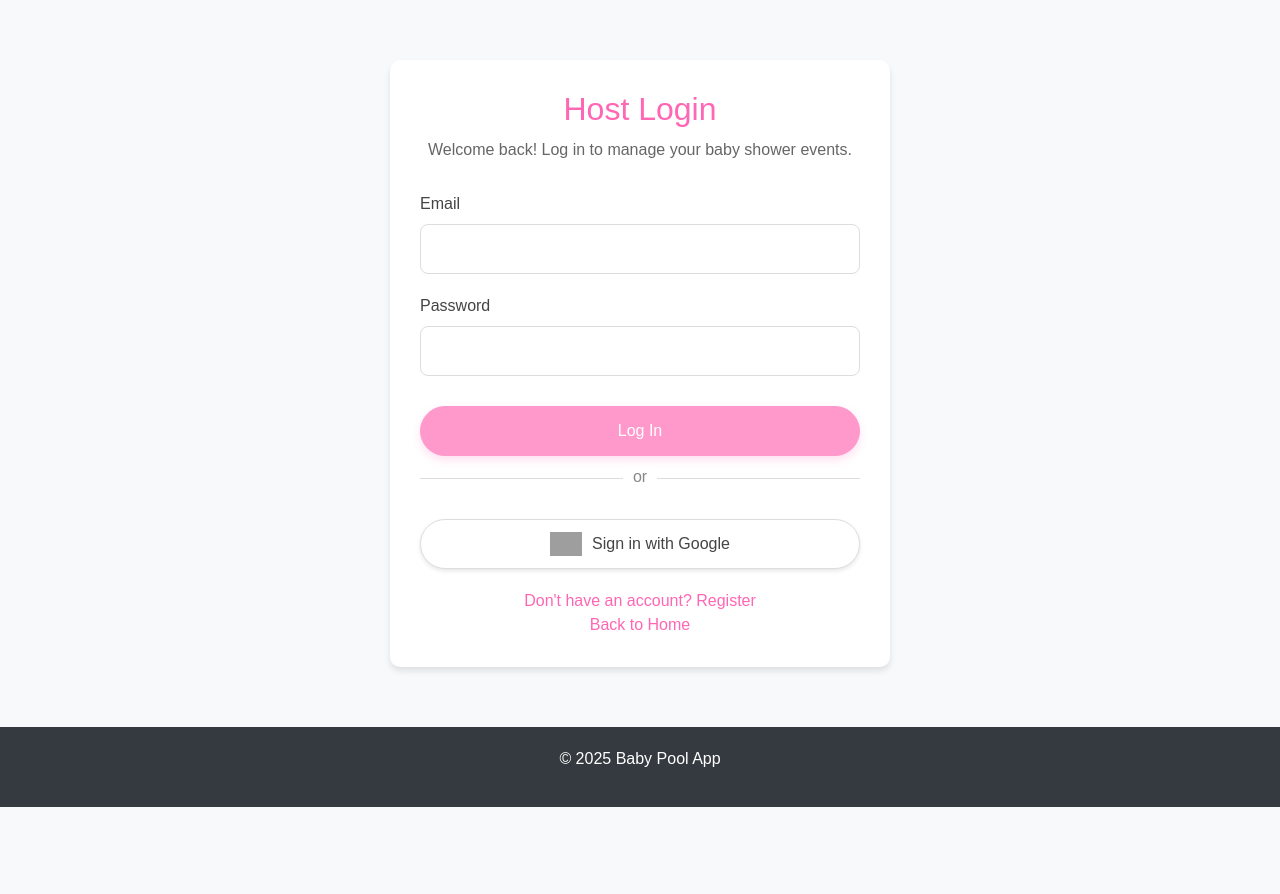
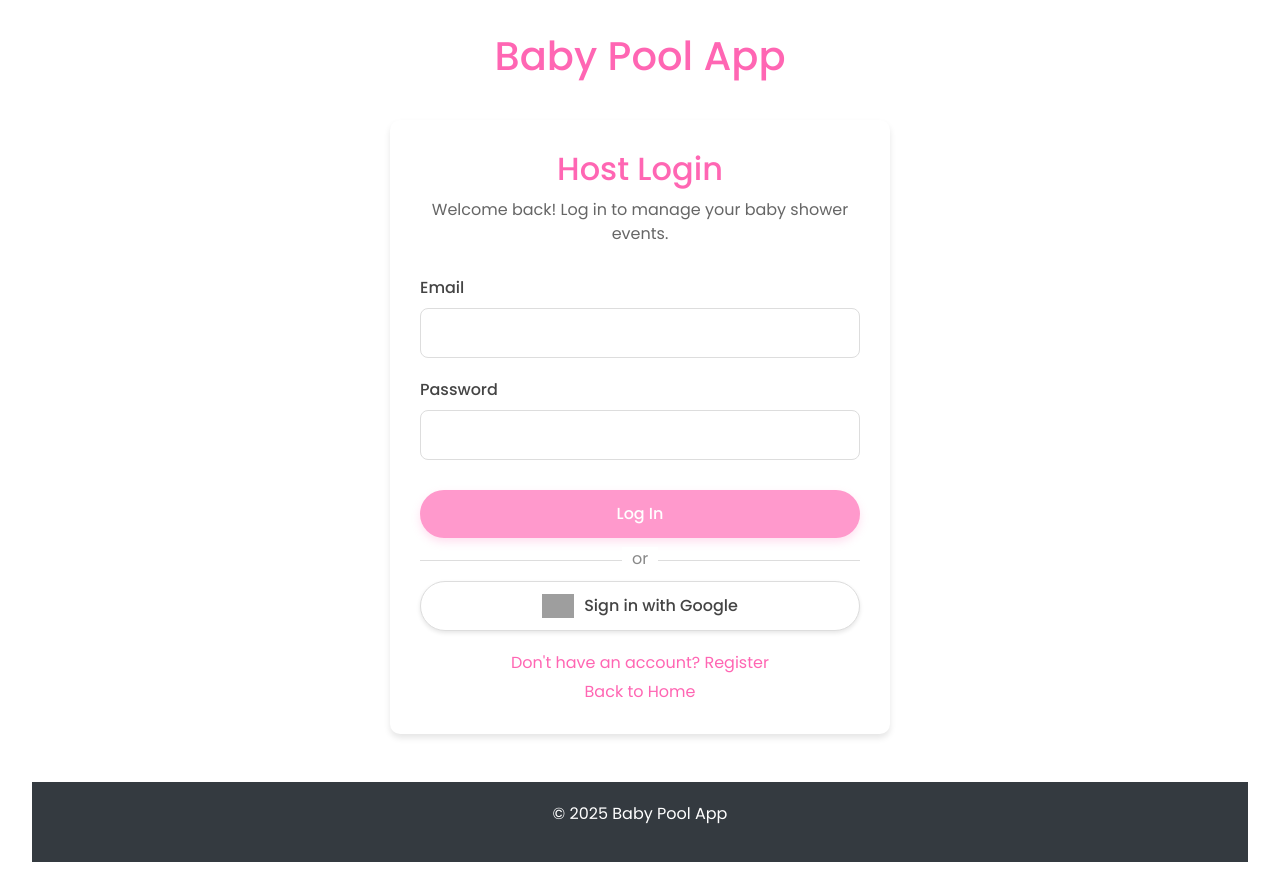
Before and after one commit to sadieflick/babypoolapp, a Flask app: page /auth/host_login in a window 1280 px wide. Before the commit the page ends 807 px from the top, so only its background shows below. Run offline with Flask 3, Linux system fonts and the light colour scheme; grey boxes are pictures that could not be loaded.

Commit message:
Remove custom CSS styling to use external stylesheet for consistent look
Removes inline CSS from host_login.html and defers to an external stylesheet.

Replit-Commit-Author: Agent
Replit-Commit-Session-Id: e0aaefeb-ba99-4837-820d-c48b6a8dea17
Replit-Commit-Screenshot-Url: https://storage.googleapis.com/screenshot-production-us-central1/7c042730-8a5a-4e01-97b1-634fc69ab091/4d839023-7e04-4870-93b2-7fbd8c611e48.jpg

```diff
--- a/templates/host_login.html
+++ b/templates/host_login.html
@@ -5,235 +5,75 @@
     <meta name="viewport" content="width=device-width, initial-scale=1.0">
     <title>Host Login - Baby Pool</title>
     <link rel="stylesheet" href="https://cdn.jsdelivr.net/npm/bootstrap@5.3.0/dist/css/bootstrap.min.css">
-    <style>
-        :root {
-            --primary: #ff99cc;
-            --primary-rgb: 255, 153, 204;
-            --primary-dark: #ff66b3;
-            --primary-light: #ffcce6;
-            --secondary: #99ccff;
-            --secondary-dark: #66b3ff;
-            --secondary-light: #cce6ff;
-        }
-        body {
-            font-family: 'Poppins', sans-serif;
-            background-color: #f8f9fa;
-            min-height: 100vh;
-            display: flex;
-            flex-direction: column;
-        }
-        .container {
-            max-width: 1200px;
-            margin: 0 auto;
-            padding: 20px;
-        }
-        .login-container {
-            max-width: 500px;
-            margin: 40px auto;
-            padding: 30px;
-            background-color: white;
-            border-radius: 10px;
-            box-shadow: 0 4px 6px rgba(0,0,0,0.1);
-        }
-        .login-header {
-            text-align: center;
-            margin-bottom: 30px;
-        }
-        .login-header h1 {
-            font-size: 2rem;
-            color: var(--primary-dark);
-            margin-bottom: 10px;
-        }
-        .login-header p {
-            color: #666;
-        }
-        .form-group {
-            margin-bottom: 20px;
-        }
-        .form-label {
-            font-weight: 500;
-            color: #444;
-        }
-        .form-control {
-            padding: 12px;
-            border-radius: 8px;
-            border: 1px solid #ddd;
-        }
-        .form-control:focus {
-            border-color: var(--primary);
-            box-shadow: 0 0 0 0.25rem rgba(var(--primary-rgb), 0.25);
-        }
-        .btn-primary {
-            background-color: var(--primary);
-            border-color: var(--primary);
-            padding: 12px 30px;
-            font-weight: 500;
-            border-radius: 30px;
-            box-shadow: 0 4px 8px rgba(255, 153, 204, 0.3);
-            transition: all 0.3s ease;
-            width: 100%;
-            margin-top: 10px;
-        }
-        .btn-primary:hover {
-            background-color: var(--primary-dark);
-            border-color: var(--primary-dark);
-            transform: translateY(-2px);
-            box-shadow: 0 6px 12px rgba(255, 153, 204, 0.4);
-        }
-        .google-btn {
-            background-color: white;
-            color: #444;
-            padding: 12px 20px;
-            border-radius: 30px;
-            text-decoration: none;
-            display: inline-flex;
-            align-items: center;
-            justify-content: center;
-            font-weight: 500;
-            margin-top: 20px;
-            border: 1px solid #ddd;
-            box-shadow: 0 2px 4px rgba(0,0,0,0.1);
-            transition: all 0.3s ease;
-            width: 100%;
-        }
-        .google-btn:hover {
-            background-color: #f8f8f8;
-            color: #444;
-            box-shadow: 0 4px 8px rgba(0,0,0,0.1);
-            transform: translateY(-2px);
-        }
-        .login-divider {
-            width: 100%;
-            text-align: center;
-            border-bottom: 1px solid #ddd;
-            line-height: 0.1em;
-            margin: 20px 0 20px;
-            color: #888;
-        }
-        .login-divider span {
-            background: white;
-            padding: 0 10px;
-        }
-        .footer {
-            margin-top: auto;
-            padding: 20px;
-            background-color: #343a40;
-            color: white;
-            text-align: center;
-        }
-        .links {
-            margin-top: 20px;
-            text-align: center;
-        }
-        .links a {
-            color: var(--primary-dark);
-            text-decoration: none;
-        }
-        .links a:hover {
-            text-decoration: underline;
-        }
-
-        /* Alert styling */
-        .alert {
-            padding: 15px;
-            margin-bottom: 20px;
-            border: 1px solid transparent;
-            border-radius: 8px;
-            transition: all 0.3s ease;
-            opacity: 1;
-        }
-        .alert-danger {
-            color: #721c24;
-            background-color: #f8d7da;
-            border-color: #f5c6cb;
-        }
-        .alert-success {
-            color: #155724;
-            background-color: #d4edda;
-            border-color: #c3e6cb;
-        }
-        .alert-fade {
-            opacity: 0;
-            transition: opacity 0.5s ease-out;
-        }
-    </style>
+    <link rel="stylesheet" href="https://fonts.googleapis.com/css2?family=Poppins:wght@300;400;500;600;700&display=swap">
+    <link rel="stylesheet" href="/static/css/main.css">
+    <link rel="stylesheet" href="/static/css/themes.css">
 </head>
 <body>
-    <div class="container">
-        <div class="login-container">
-            <div class="login-header">
-                <h1>Host Login</h1>
-                <p>Welcome back! Log in to manage your baby shower events.</p>
+    <!-- React app root -->
+    <div id="root"></div>
+
+    <!-- Load the bundled React app -->
+    <script src="/static/js/main.js"></script>
+
+    <!-- Temporary login form script until React is fully implemented -->
+    <script>
+    document.addEventListener('DOMContentLoaded', function() {
+        const root = document.getElementById('root');
+
+        // Render login form
+        root.innerHTML = `
+            <div style="font-family: 'Poppins', sans-serif; padding: 2rem; text-align: center;">
+                <h1 style="color: #ff66b3; margin-bottom: 1rem;">Baby Pool App</h1>
+
+                <div style="max-width: 500px; margin: 40px auto; padding: 30px; background-color: white; border-radius: 10px; box-shadow: 0 4px 6px rgba(0,0,0,0.1);">
+                    <div style="text-align: center; margin-bottom: 30px;">
+                        <h2 style="font-size: 2rem; color: #ff66b3; margin-bottom: 10px;">Host Login</h2>
+                        <p style="color: #666;">Welcome back! Log in to manage your baby shower events.</p>
                     </div>
 
-            <div id="error-message" class="alert alert-danger" style="display: none;"></div>
-            <div id="success-message" class="alert alert-success" style="display: none;"></div>
+                    <div id="error-message" style="padding: 15px; margin-bottom: 20px; border: 1px solid #f5c6cb; border-radius: 8px; color: #721c24; background-color: #f8d7da; display: none;"></div>
+                    <div id="success-message" style="padding: 15px; margin-bottom: 20px; border: 1px solid #c3e6cb; border-radius: 8px; color: #155724; background-color: #d4edda; display: none;"></div>
 
                     <form id="login-form">
-                <div class="form-group">
-                    <label for="email" class="form-label">Email</label>
-                    <input type="email" class="form-control" id="email" name="email" required>
+                        <div style="margin-bottom: 20px; text-align: left;">
+                            <label for="email" style="font-weight: 500; color: #444; display: block; margin-bottom: 8px;">Email</label>
+                            <input type="email" id="email" name="email" required style="width: 100%; padding: 12px; border-radius: 8px; border: 1px solid #ddd;">
                         </div>
 
-                <div class="form-group">
-                    <label for="password" class="form-label">Password</label>
-                    <input type="password" class="form-control" id="password" name="password" required>
+                        <div style="margin-bottom: 20px; text-align: left;">
+                            <label for="password" style="font-weight: 500; color: #444; display: block; margin-bottom: 8px;">Password</label>
+                            <input type="password" id="password" name="password" required style="width: 100%; padding: 12px; border-radius: 8px; border: 1px solid #ddd;">
                         </div>
 
-                <button type="submit" class="btn btn-primary">Log In</button>
+                        <button type="submit" style="background-color: #ff99cc; border: none; color: white; padding: 12px 30px; font-weight: 500; border-radius: 30px; box-shadow: 0 4px 8px rgba(255, 153, 204, 0.3); transition: all 0.3s ease; width: 100%; margin-top: 10px; cursor: pointer;">Log In</button>
                     </form>
 
-            <p class="login-divider"><span>or</span></p>
+                    <div style="width: 100%; text-align: center; border-bottom: 1px solid #ddd; line-height: 0.1em; margin: 20px 0; color: #888;">
+                        <span style="background: white; padding: 0 10px;">or</span>
+                    </div>
 
-            <a href="/google_auth/google_login" class="google-btn">
+                    <a href="/google_auth/google_login" style="background-color: white; color: #444; padding: 12px 20px; border-radius: 30px; text-decoration: none; display: flex; align-items: center; justify-content: center; font-weight: 500; margin-top: 20px; border: 1px solid #ddd; box-shadow: 0 2px 4px rgba(0,0,0,0.1); transition: all 0.3s ease;">
                         <img src="https://upload.wikimedia.org/wikipedia/commons/5/53/Google_%22G%22_Logo.svg" alt="Google Logo" style="height: 24px; margin-right: 10px;">
                         Sign in with Google
                     </a>
 
-            <div class="links">
-                <a href="/auth/host_register">Don't have an account? Register</a>
-                <br>
-                <a href="/">Back to Home</a>
-            </div>
+                    <div style="margin-top: 20px; text-align: center;">
+                        <a href="/auth/host_register" style="color: #ff66b3; text-decoration: none; display: block; margin-bottom: 5px;">Don't have an account? Register</a>
+                        <a href="/" style="color: #ff66b3; text-decoration: none;">Back to Home</a>
                     </div>
                 </div>
 
-    <footer class="footer">
+                <footer style="margin-top: 3rem; padding: 20px; background-color: #343a40; color: white; text-align: center;">
                     <p>&copy; 2025 Baby Pool App</p>
                 </footer>
+            </div>
+        `;
 
-    <script>
-        // Helper functions for showing/hiding messages
-        function showError(message) {
-            const errorElement = document.getElementById('error-message');
-            errorElement.textContent = message;
-            errorElement.style.display = 'block';
-
-            // Scroll to error message
-            errorElement.scrollIntoView({ behavior: 'smooth', block: 'center' });
-
-            // Auto-hide after 5 seconds
-            setTimeout(() => {
-                errorElement.style.display = 'none';
-            }, 5000);
-        }
-
-        function showSuccess(message) {
-            const successElement = document.getElementById('success-message');
-            successElement.textContent = message;
-            successElement.style.display = 'block';
-
-            // Scroll to success message
-            successElement.scrollIntoView({ behavior: 'smooth', block: 'center' });
-        }
-
-        function hideMessages() {
-            document.getElementById('error-message').style.display = 'none';
-            document.getElementById('success-message').style.display = 'none';
-        }
-
-        // Form submission handler
-        document.getElementById('login-form').addEventListener('submit', async function(e) {
+        // Add form functionality
+        const loginForm = document.getElementById('login-form');
+        if (loginForm) {
+            loginForm.addEventListener('submit', async function(e) {
                 e.preventDefault();
                 hideMessages();
 
@@ -291,6 +131,31 @@
                     showError('A network error occurred. Please check your connection and try again.');
                 }
             });
+        }
+
+        // Helper functions for showing/hiding messages
+        function showError(message) {
+            const errorElement = document.getElementById('error-message');
+            errorElement.textContent = message;
+            errorElement.style.display = 'block';
+
+            // Auto-hide after 5 seconds
+            setTimeout(() => {
+                errorElement.style.display = 'none';
+            }, 5000);
+        }
+
+        function showSuccess(message) {
+            const successElement = document.getElementById('success-message');
+            successElement.textContent = message;
+            successElement.style.display = 'block';
+        }
+
+        function hideMessages() {
+            document.getElementById('error-message').style.display = 'none';
+            document.getElementById('success-message').style.display = 'none';
+        }
+    });
     </script>
 </body>
 </html>
```
Lines whose indentation alone changed are shown as unchanged.
